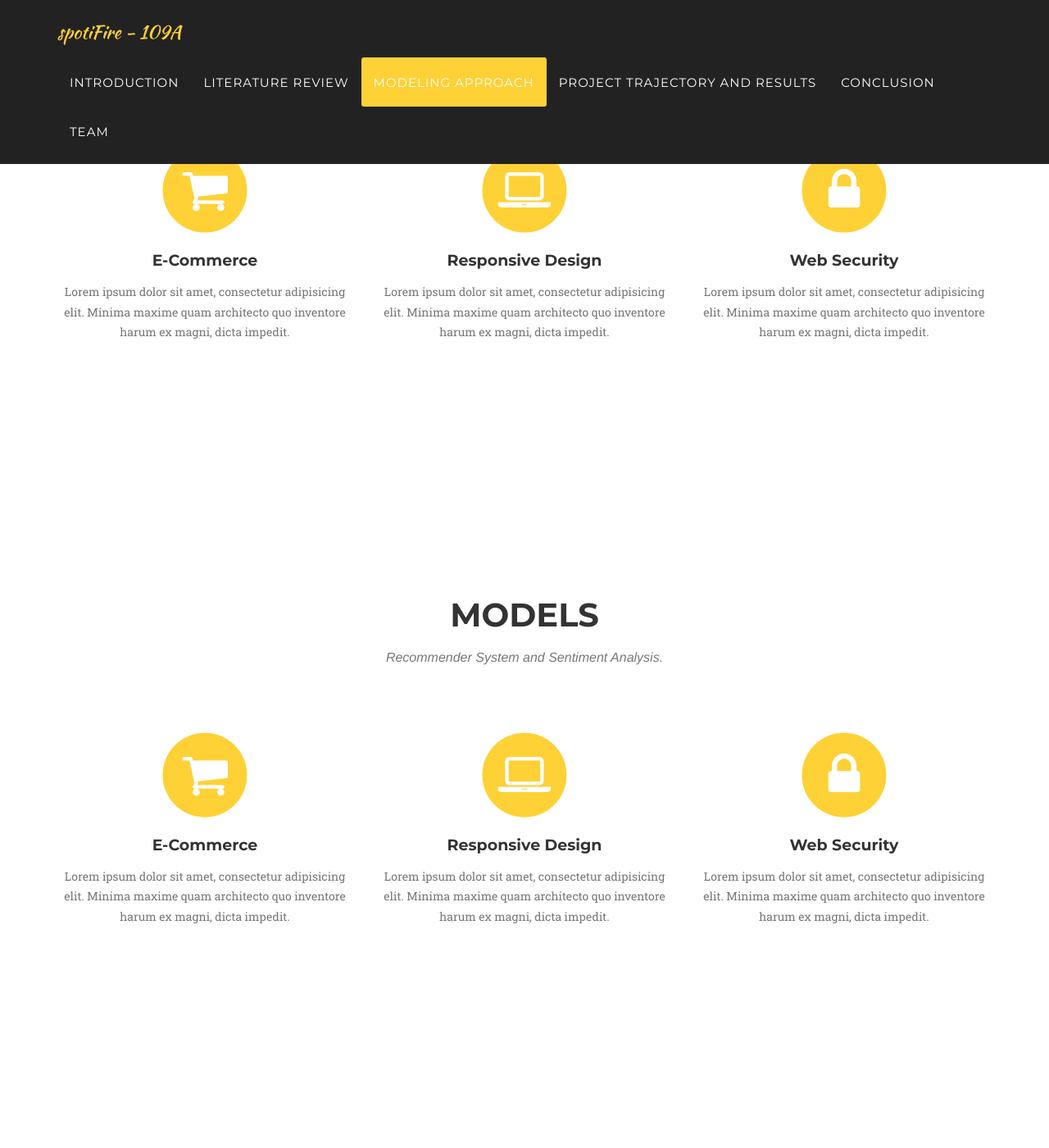
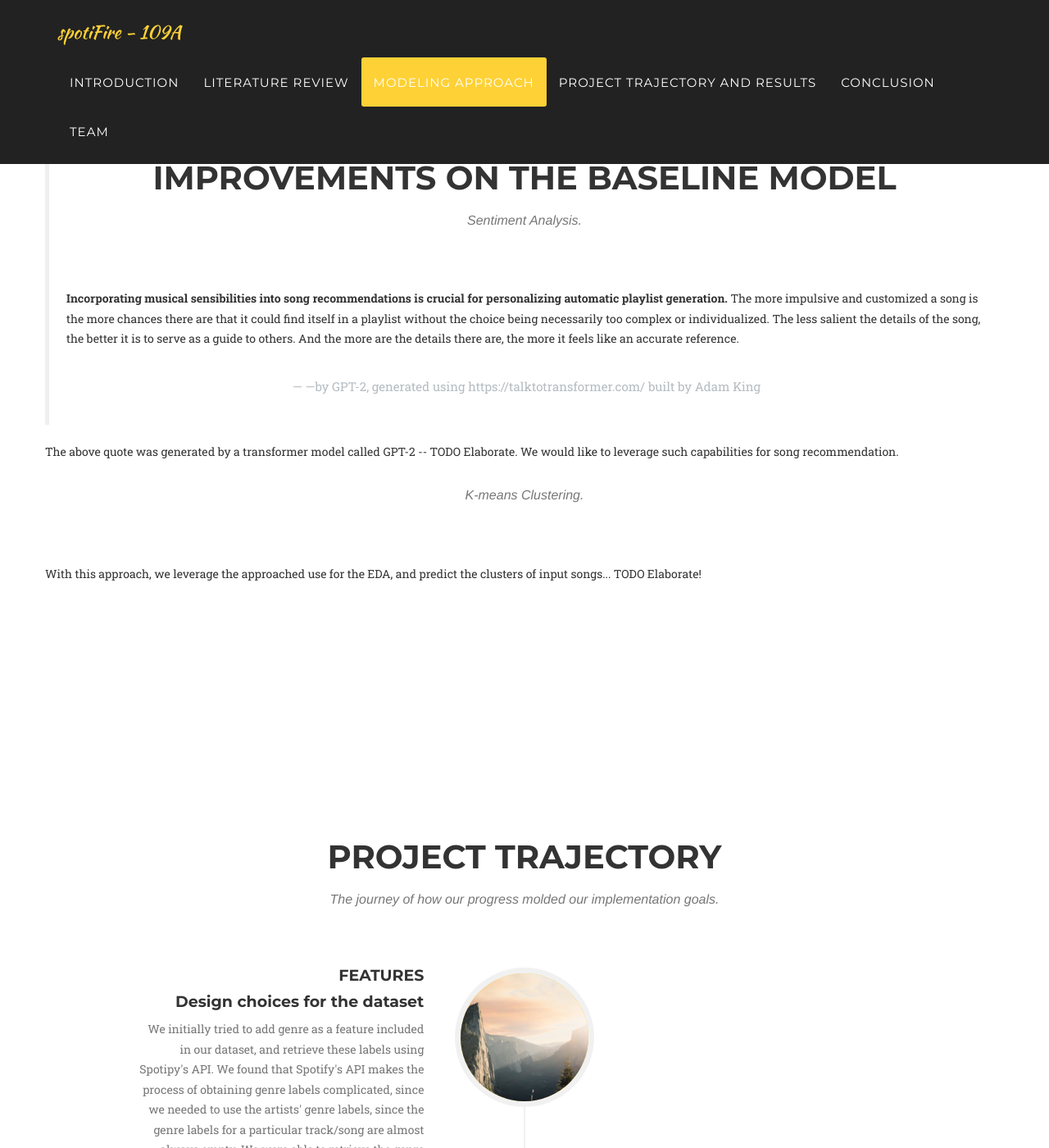
Before and after one commit to riacheruvu/109A_Final_Project, a Jekyll site: the page built from docs/index.html, in a window 1280 px wide and 1400 px high, scrolled down 7749 px. Shown: the whole window at 82% size. Built offline with Jekyll 4.4.1, drawn with Linux system fonts in a browser that asks for light colours; some web fonts are replaced; some of the changed text lies outside the part shown.

Commit message:
Initial modeling approach and trajectory

```diff
--- a/docs/_includes/modeling_approach.html
+++ b/docs/_includes/modeling_approach.html
@@ -4,7 +4,7 @@
             <div class="row">
                 <div class="col-lg-12 text-center">
                     <h2 class="section-heading">Baseline Model</h2>
-                    <h3 class="section-subheading text-muted">Recommender System and Sentiment Analysis.</h3>
+                    <h3 class="section-subheading text-muted">Recommender System</h3>
                 </div>
 
                 <p>Our baseline model was a NearestNeighbors model (that utilizes the cosine similarity metric) NearestNeighbors(metric = 'cosine', algorithm = 'brute') from sklearn on the scaled dataset to output the song recommendations.</p>
@@ -16,32 +16,24 @@
                   // will not interfere with embedded <a href="#voila2">tags</a>.
                 }</pre>
 
+                <code>
+                    Some results!! TODO
+                </code>
+
+                <div class="col-lg-12 text-center">
+                    <h2 class="section-heading">Improvements on the Baseline Model</h2>
+                    <h3 class="section-subheading text-muted">Sentiment Analysis.</h3>
+                </div>
+                <blockquote>
+                 <p><b>Incorporating musical sensibilities into song recommendations is crucial for personalizing automatic playlist generation.</b> The more impulsive and customized a song is the more chances there are that it could find itself in a playlist without the choice being necessarily too complex or individualized. The less salient the details of the song, the better it is to serve as a guide to others. And the more are the details there are, the more it feels like an accurate reference.</p>
+                    <footer>—by GPT-2, generated using <cite>https://talktotransformer.com/ built by Adam King</cite></footer>
+                </blockquote>
+                <p>The above quote was generated by a transformer model called GPT-2 -- TODO Elaborate. We would like to leverage such capabilities for song recommendation.</p>
+                <div class="col-lg-12 text-center">
+                    <h3 class="section-subheading text-muted">K-means Clustering.</h3>
+                </div>
+                <p>With this approach, we leverage the approached use for the EDA, and predict the clusters of input songs... TODO Elaborate!</p>
             </div>
-            <div class="row text-center">
-                <div class="col-md-4">
-                    <span class="fa-stack fa-4x">
-                        <i class="fa fa-circle fa-stack-2x text-primary"></i>
-                        <i class="fa fa-shopping-cart fa-stack-1x fa-inverse"></i>
-                    </span>
-                    <h4 class="service-heading">E-Commerce</h4>
-                    <p class="text-muted">Lorem ipsum dolor sit amet, consectetur adipisicing elit. Minima maxime quam architecto quo inventore harum ex magni, dicta impedit.</p>
-                </div>
-                <div class="col-md-4">
-                    <span class="fa-stack fa-4x">
-                        <i class="fa fa-circle fa-stack-2x text-primary"></i>
-                        <i class="fa fa-laptop fa-stack-1x fa-inverse"></i>
-                    </span>
-                    <h4 class="service-heading">Responsive Design</h4>
-                    <p class="text-muted">Lorem ipsum dolor sit amet, consectetur adipisicing elit. Minima maxime quam architecto quo inventore harum ex magni, dicta impedit.</p>
-                </div>
-                <div class="col-md-4">
-                    <span class="fa-stack fa-4x">
-                        <i class="fa fa-circle fa-stack-2x text-primary"></i>
-                        <i class="fa fa-lock fa-stack-1x fa-inverse"></i>
-                    </span>
-                    <h4 class="service-heading">Web Security</h4>
-                    <p class="text-muted">Lorem ipsum dolor sit amet, consectetur adipisicing elit. Minima maxime quam architecto quo inventore harum ex magni, dicta impedit.</p>
-                </div>
-            </div>
+
         </div>
     </section>
--- a/docs/_includes/trajectory.html
+++ b/docs/_includes/trajectory.html
@@ -1,46 +1,10 @@
 <!-- Services Section -->
-    <section id="services">
+    <section id="trajectory">
         <div class="container">
             <div class="row">
                 <div class="col-lg-12 text-center">
-                    <h2 class="section-heading">Models</h2>
-                    <h3 class="section-subheading text-muted">Recommender System and Sentiment Analysis.</h3>
-                </div>
-            </div>
-            <div class="row text-center">
-                <div class="col-md-4">
-                    <span class="fa-stack fa-4x">
-                        <i class="fa fa-circle fa-stack-2x text-primary"></i>
-                        <i class="fa fa-shopping-cart fa-stack-1x fa-inverse"></i>
-                    </span>
-                    <h4 class="service-heading">E-Commerce</h4>
-                    <p class="text-muted">Lorem ipsum dolor sit amet, consectetur adipisicing elit. Minima maxime quam architecto quo inventore harum ex magni, dicta impedit.</p>
-                </div>
-                <div class="col-md-4">
-                    <span class="fa-stack fa-4x">
-                        <i class="fa fa-circle fa-stack-2x text-primary"></i>
-                        <i class="fa fa-laptop fa-stack-1x fa-inverse"></i>
-                    </span>
-                    <h4 class="service-heading">Responsive Design</h4>
-                    <p class="text-muted">Lorem ipsum dolor sit amet, consectetur adipisicing elit. Minima maxime quam architecto quo inventore harum ex magni, dicta impedit.</p>
-                </div>
-                <div class="col-md-4">
-                    <span class="fa-stack fa-4x">
-                        <i class="fa fa-circle fa-stack-2x text-primary"></i>
-                        <i class="fa fa-lock fa-stack-1x fa-inverse"></i>
-                    </span>
-                    <h4 class="service-heading">Web Security</h4>
-                    <p class="text-muted">Lorem ipsum dolor sit amet, consectetur adipisicing elit. Minima maxime quam architecto quo inventore harum ex magni, dicta impedit.</p>
-                </div>
-            </div>
-        </div>
-    </section>
-    <section id="about">
-        <div class="container">
-            <div class="row">
-                <div class="col-lg-12 text-center">
-                    <h2 class="section-heading">About (TODO: Do we need the timeline or can we discard it?)</h2>
-                    <h3 class="section-subheading text-muted">Lorem ipsum dolor sit amet consectetur.</h3>
+                    <h2 class="section-heading">Project Trajectory</h2>
+                    <h3 class="section-subheading text-muted">The journey of how our progress molded our implementation goals.</h3>
                 </div>
             </div>
             <div class="row">
@@ -52,11 +16,12 @@
                             </div>
                             <div class="timeline-panel">
                                 <div class="timeline-heading">
-                                    <h4>2009-2011</h4>
-                                    <h4 class="subheading">Data Description</h4>
+                                    <h4>Features</h4>
+                                    <h4 class="subheading">Design choices for the dataset</h4>
                                 </div>
                                 <div class="timeline-body">
-                                    <p class="text-muted">Lorem ipsum dolor sit amet, consectetur adipisicing elit. Sunt ut voluptatum eius sapiente, totam reiciendis temporibus qui quibusdam, recusandae sit vero unde, sed, incidunt et ea quo dolore laudantium consectetur!</p>
+                                    <p class="text-muted">We initially tried to add genre as a feature included in our dataset, and retrieve these labels using Spotipy's API.
+                                    We found that Spotify's API makes the process of obtaining genre labels complicated, since we needed to use the artists' genre labels, since the genre labels for a particular track/song are almost always empty. We were able to retrieve the genre labels and classify certain sub-categories of genres under umbrella categories (e.g. Classical and Soundtrack). We ran into issues when we identified numerous sub-genres that could be grouped into multiple different categories - for example, should "Pop Rock" be grouped into the Pop or Rock genre? Furthermore, the song produced by an artists may not have the same genre as the genre most associated with the artist, so we discarded this feature and chose to rely on the audio features instead as our foundation.</p>
                                 </div>
                             </div>
                         </li>
@@ -66,11 +31,11 @@
                             </div>
                             <div class="timeline-panel">
                                 <div class="timeline-heading">
-                                    <h4>March 2011</h4>
-                                    <h4 class="subheading">Data Exploration</h4>
+                                    <h4>Refining our baseline model</h4>
+                                    <h4 class="subheading">Design choices for the models</h4>
                                 </div>
                                 <div class="timeline-body">
-                                    <p class="text-muted">Lorem ipsum dolor sit amet, consectetur adipisicing elit. Sunt ut voluptatum eius sapiente, totam reiciendis temporibus qui quibusdam, recusandae sit vero unde, sed, incidunt et ea quo dolore laudantium consectetur!</p>
+                                    <p class="text-muted">As we were building upon our baseline model, using a K-nearest neighbor model utilizing cosine similarity, we noticed that recommendations that were assigned a high cosine similarity were not necessarily similar in audio features in relation to the input playlist. TODO: Elaborate further.</p>
                                 </div>
                             </div>
                         </li>
```
